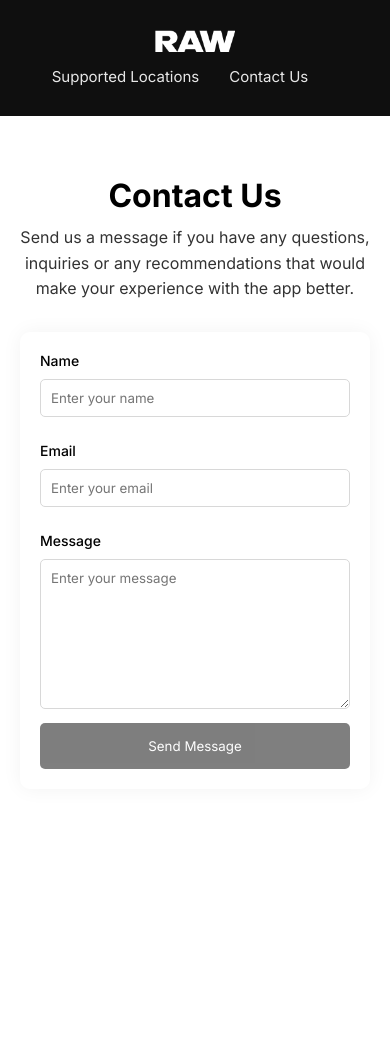
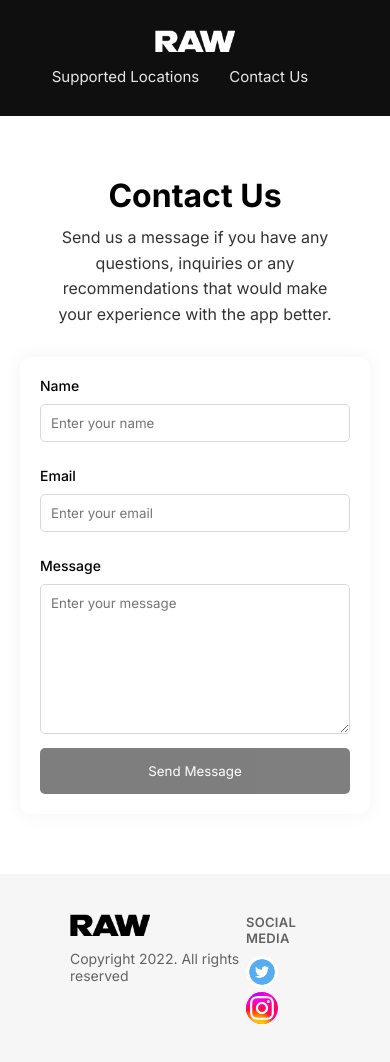
Before and after one commit to shanjairaj7/raw-website, a Next.js app: page /ContactUs in a window 390 px wide. Shown: the top 1062 px of the page. Before the commit the page ends 844 px from the top, so only its background shows below. Built offline with nearby package versions, Linux system fonts and the light colour scheme.

Commit message:
Added footer links and footer to supported locations and contact us pages

```diff
--- a/pages/ContactUs.jsx
+++ b/pages/ContactUs.jsx
@@ -137,6 +137,33 @@ const ContactUs = () => {
           )}
         </form>
       </div>
+
+      <div className={styles.footerContainer}>
+        <div className={styles.footerLeft}>
+          <img className={styles.logo} src="/rawblacktext.png" />
+          <p className={styles.footerDescription}>
+            Copyright 2022. All rights reserved
+          </p>
+        </div>
+
+        <div className={styles.footerRight}>
+          <h1 className={styles.footerRightText}>Social Media</h1>
+          <a
+            rel="noreferrer"
+            target="_blank"
+            href="https://twitter.com/getrawapp"
+          >
+            <img className={styles.socialMediaIcon} src="/twitter.jpeg" />
+          </a>
+          <a
+            target="_blank"
+            rel="noreferrer"
+            href="https://www.instagram.com/raw_app/"
+          >
+            <img className={styles.socialMediaIcon} src="/instagramLogo.svg" />
+          </a>
+        </div>
+      </div>
     </div>
   );
 };
--- a/styles/ContactUs.module.css
+++ b/styles/ContactUs.module.css
@@ -109,3 +109,240 @@
         width: 90%;
     }
 }
+
+
+
+
+.logo {
+    width: 80px;
+  }
+
+
+
+.footerContent {
+    padding: 80px;
+    width: 65%;
+    display: flex;
+    flex-direction: column;
+    align-items: center;
+    justify-content: center;
+
+    text-align: center;
+    margin: 0 auto;
+  }
+
+  .footerContentDescription {
+    padding-top: 20px;
+    line-height: 1.6em;
+    font-size: 18px;
+    opacity: .8;
+  }
+
+  .footerTitle {
+    font-family: "Inter";
+    font-size: 40px;
+    letter-spacing: -0.5px;
+    font-weight: 700;
+    width: 90%;
+    line-height: 1.2em;
+  }
+
+  .footerImage {
+    width: 100%;
+    border-radius: 70px;
+  }
+
+  .footerContainer {
+    display: flex;
+    justify-content: space-between;
+    color: black;
+    max-width: 1600px;
+    margin: 0 auto;
+    padding: 0px 70px;
+    margin-top: 20px;
+    padding-bottom: 100px;
+    background-color: rgb(246, 246, 246);
+    padding-top: 40px;
+  }
+
+  .socialMediaIcon {
+    width: 32px;
+    height: 32px;
+    margin-right: 10px;
+    cursor: pointer;
+    border-radius: 50%;
+  }
+
+  .footerLogo {
+    font-family: "Rogerex";
+    font-size: 20px;
+  }
+
+  .footerDescription {
+    font-family: "Inter";
+    opacity: .6;
+    font-size: 14px;
+    margin-top: 10px;
+  }
+
+  .footerRightText {
+    font-size: 13px;
+    letter-spacing: 0.3px;
+    font-weight: 600;
+    font-family: "Inter";
+    margin-bottom: 10px;
+    opacity: .6;
+    text-transform: uppercase;
+  }
+
+  @media all and (max-width:1200px) {
+    .footerCallToAction {
+      border-radius: 0px;
+    }
+
+    .footerContent {
+      width: 85%;
+      align-items: flex-start;
+      justify-content: flex-start;
+      text-align: initial;
+      margin: 0;
+    }
+
+    .headerContainer {
+      display: flex;
+      flex-direction: column;
+      /* display: none; */
+      min-height: 80vh;
+      padding: 40px 0;
+    }
+
+    .headerLeft {
+      width: 100%;
+      justify-content: center;
+      min-height: 80vh;
+    }
+
+    .image {
+      position: absolute;
+      bottom: -30%;
+      align-self: center;
+      justify-self: center;
+      margin: 0 auto;
+      left: 0%;
+      width: 70%;
+      display: none;
+    }
+
+    .benefit {
+      flex-direction:column;
+      width: 100%;
+      align-items: flex-start;
+    }
+
+    .benefitLeft {
+      width: 100%;
+    }
+
+    .benefitLeftDescription {
+      width: 100%;
+    }
+
+    .title {
+      width: 80%;
+    }
+
+    .description {
+      width: 80%;
+    }
+
+    .benefitImage {
+      /* width: 50%; */
+    }
+
+    .buttons {
+      /*  */
+    }
+
+    .iosDownloadButton {
+      /*  */
+    }
+  }
+
+  @media all and (max-width:900px) {
+    .buttonText {
+      font-size: 15px;
+    }
+
+    .benefitImage {
+      width: 50%;
+    }
+
+    .footerTitle {
+      font-size: 32px;
+    }
+
+    .footerContent {
+      width: 100%;
+      padding: 60px 40px;
+    }
+
+    .downloadImage {
+      width: 30%;
+    }
+
+    .benefitLeftTitle {
+      width: 100%;
+    }
+
+    .benefitLeft {
+      width: 100%;
+      margin-top: 20px;
+    }
+
+    .title {
+      width: 100%;
+      font-size: 40px;
+    }
+
+    .description {
+      width: 100%;
+    }
+  }
+
+  @media all and (max-width:500px) {
+    .header {
+      padding: 0px 30px;
+    }
+
+  .benefitsContainer {
+    padding: 20px 40px;
+  }
+
+    .buttons {
+      flex-direction: column;
+    }
+
+    .downloadImage {
+      width: 50%;
+    }
+
+    .androidDownloadButton {
+      margin-left: 0px;
+      align-items: center;
+      justify-content: center;
+    }
+
+    .iosDownloadButton {
+      align-items: center;
+      justify-content: center;
+      margin-bottom: 10px;
+    }
+
+    .benefitImage {
+      width: 100%;
+    }
+
+    .benefitLeft {
+      padding-left: 0px;
+    }
+  }
--- a/styles/SupportedLocations.module.css
+++ b/styles/SupportedLocations.module.css
@@ -234,3 +234,239 @@
         margin-top: 5px;
     }
 }
+
+
+
+.logo {
+    width: 80px;
+  }
+
+
+
+.footerContent {
+    padding: 80px;
+    width: 65%;
+    display: flex;
+    flex-direction: column;
+    align-items: center;
+    justify-content: center;
+
+    text-align: center;
+    margin: 0 auto;
+  }
+
+  .footerContentDescription {
+    padding-top: 20px;
+    line-height: 1.6em;
+    font-size: 18px;
+    opacity: .8;
+  }
+
+  .footerTitle {
+    font-family: "Inter";
+    font-size: 40px;
+    letter-spacing: -0.5px;
+    font-weight: 700;
+    width: 90%;
+    line-height: 1.2em;
+  }
+
+  .footerImage {
+    width: 100%;
+    border-radius: 70px;
+  }
+
+  .footerContainer {
+    display: flex;
+    justify-content: space-between;
+    color: black;
+    max-width: 1600px;
+    margin: 0 auto;
+    padding: 0px 70px;
+    margin-top: 20px;
+    padding-bottom: 100px;
+    background-color: rgb(246, 246, 246);
+    padding-top: 40px;
+  }
+
+  .socialMediaIcon {
+    width: 32px;
+    height: 32px;
+    margin-right: 10px;
+    cursor: pointer;
+    border-radius: 50%;
+  }
+
+  .footerLogo {
+    font-family: "Rogerex";
+    font-size: 20px;
+  }
+
+  .footerDescription {
+    font-family: "Inter";
+    opacity: .6;
+    font-size: 14px;
+    margin-top: 10px;
+  }
+
+  .footerRightText {
+    font-size: 13px;
+    letter-spacing: 0.3px;
+    font-weight: 600;
+    font-family: "Inter";
+    margin-bottom: 10px;
+    opacity: .6;
+    text-transform: uppercase;
+  }
+
+  @media all and (max-width:1200px) {
+    .footerCallToAction {
+      border-radius: 0px;
+    }
+
+    .footerContent {
+      width: 85%;
+      align-items: flex-start;
+      justify-content: flex-start;
+      text-align: initial;
+      margin: 0;
+    }
+
+    .headerContainer {
+      display: flex;
+      flex-direction: column;
+      /* display: none; */
+      min-height: 80vh;
+      padding: 40px 0;
+    }
+
+    .headerLeft {
+      width: 100%;
+      justify-content: center;
+      min-height: 80vh;
+    }
+
+    .image {
+      position: absolute;
+      bottom: -30%;
+      align-self: center;
+      justify-self: center;
+      margin: 0 auto;
+      left: 0%;
+      width: 70%;
+      display: none;
+    }
+
+    .benefit {
+      flex-direction:column;
+      width: 100%;
+      align-items: flex-start;
+    }
+
+    .benefitLeft {
+      width: 100%;
+    }
+
+    .benefitLeftDescription {
+      width: 100%;
+    }
+
+    .title {
+      width: 80%;
+    }
+
+    .description {
+      width: 80%;
+    }
+
+    .benefitImage {
+      /* width: 50%; */
+    }
+
+    .buttons {
+      /*  */
+    }
+
+    .iosDownloadButton {
+      /*  */
+    }
+  }
+
+  @media all and (max-width:900px) {
+    .buttonText {
+      font-size: 15px;
+    }
+
+    .benefitImage {
+      width: 50%;
+    }
+
+    .footerTitle {
+      font-size: 32px;
+    }
+
+    .footerContent {
+      width: 100%;
+      padding: 60px 40px;
+    }
+
+    .downloadImage {
+      width: 30%;
+    }
+
+    .benefitLeftTitle {
+      width: 100%;
+    }
+
+    .benefitLeft {
+      width: 100%;
+      margin-top: 20px;
+    }
+
+    .title {
+      width: 100%;
+      font-size: 40px;
+    }
+
+    .description {
+      width: 100%;
+    }
+  }
+
+  @media all and (max-width:500px) {
+    .header {
+      padding: 0px 30px;
+    }
+
+  .benefitsContainer {
+    padding: 20px 40px;
+  }
+
+    .buttons {
+      flex-direction: column;
+    }
+
+    .downloadImage {
+      width: 50%;
+    }
+
+    .androidDownloadButton {
+      margin-left: 0px;
+      align-items: center;
+      justify-content: center;
+    }
+
+    .iosDownloadButton {
+      align-items: center;
+      justify-content: center;
+      margin-bottom: 10px;
+    }
+
+    .benefitImage {
+      width: 100%;
+    }
+
+    .benefitLeft {
+      padding-left: 0px;
+    }
+  }
```
Also changed, not shown: pages/SupportedLocations.jsx (+27 -0 lines), pages/index.jsx (+14 -2 lines).
